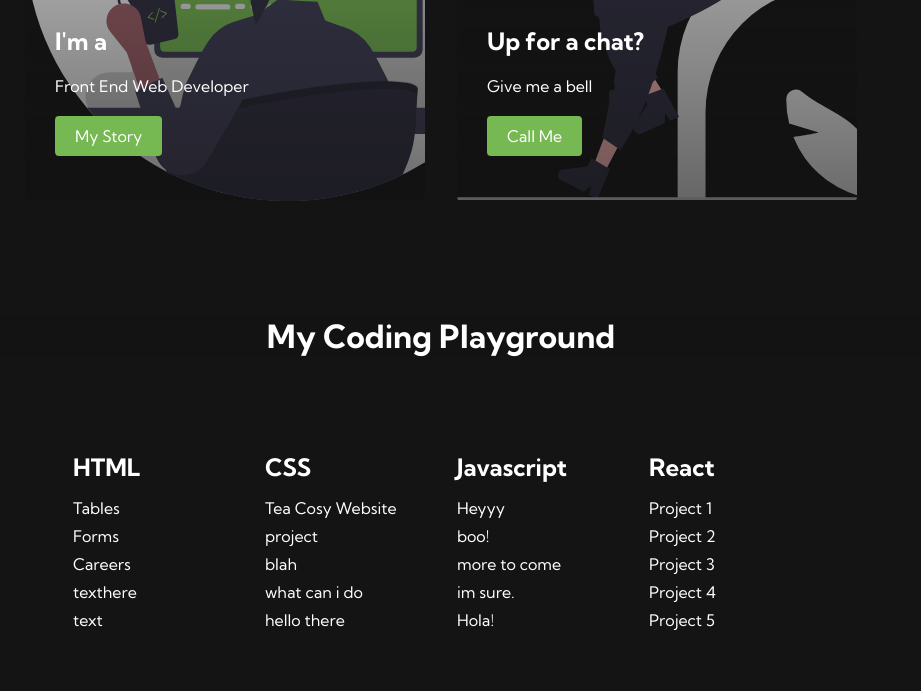
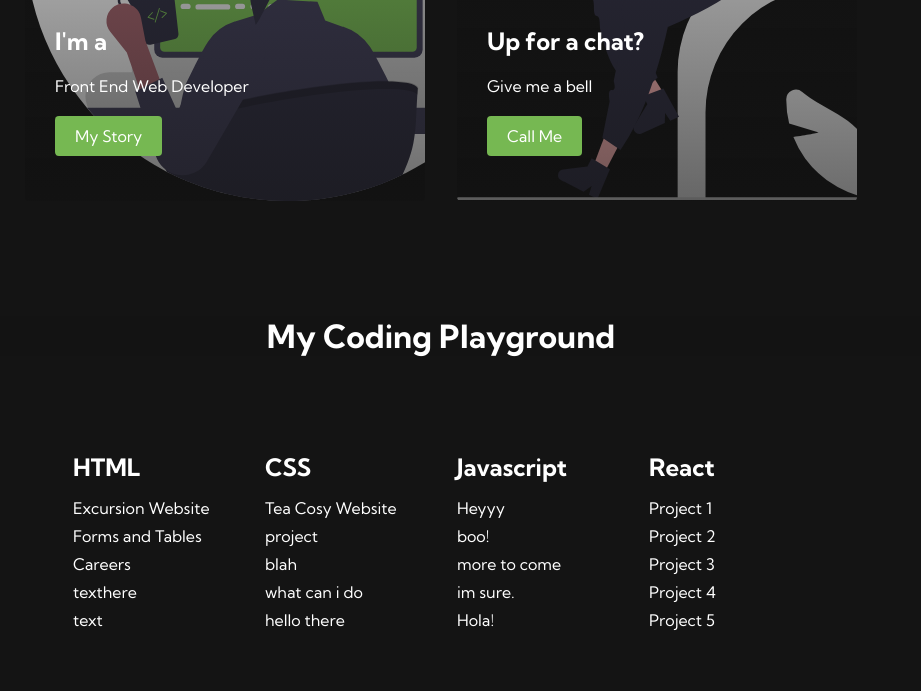
Before and after one commit to Jonnevie/Jonnevie-practise-project, a plain HTML site: page index.html in a window 1280 px wide. Shown: the part 1284-1975 px from the top of the page, without its empty margins (199-1120 px from the left). Drawn offline with Linux system fonts and the light colour scheme.

Commit message:
added some links to HTML section of playground

```diff
--- a/index.html
+++ b/index.html
@@ -92,8 +92,8 @@
           <div class="footer__links--wrapper">
             <div class="footer__link--items">
               <h2>HTML</h2>
-              <a href="/">Tables</a>
-              <a href="/">Forms</a>
+              <a href="https://jonnevie.github.io/excursion/" target="_blank">Excursion Website</a>
+              <a href="./skills.html" target="_blank">Forms and Tables</a>
               <a href="/">Careers</a>
               <a href="/">texthere</a>
               <a href="/">text</a>
```
